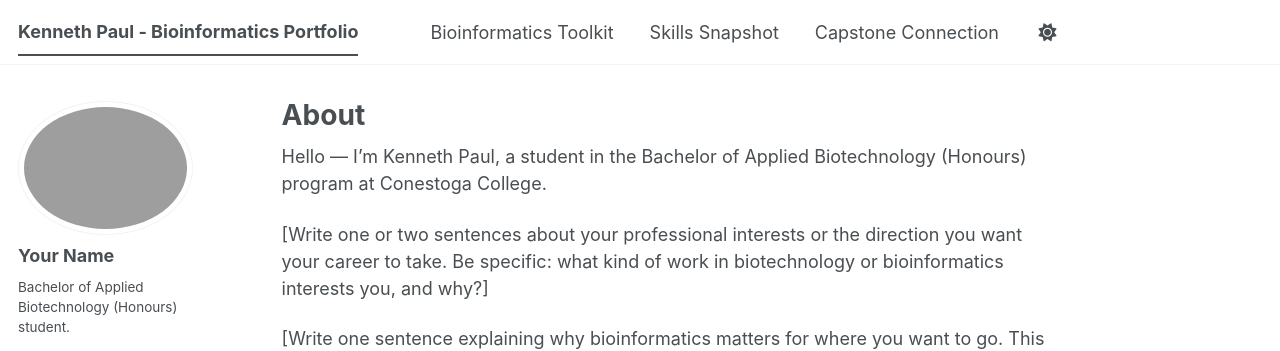
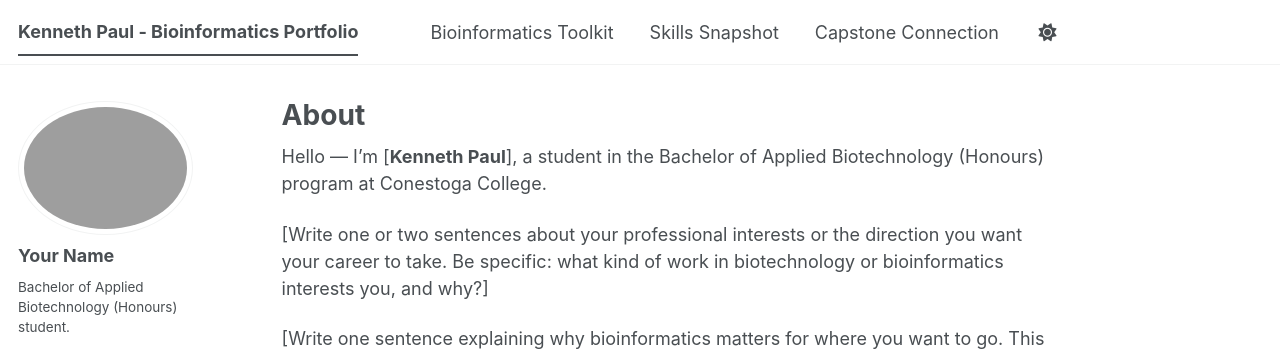
Before and after one commit to kpaul007/biot74000-portfolio, a Jekyll site: the page built from _pages/about.md, in a window 1280 px wide. Shown: the top 351 px of the page. Built offline with Jekyll 4.4.1, drawn with Linux system fonts in a browser that asks for light colours; a script bundle is joined from its source files by our own code; library files that are not in the unit come from our copies.

Commit message:
Name change

```diff
--- a/_pages/about.md
+++ b/_pages/about.md
@@ -29,7 +29,7 @@ redirect_from:
   ============================================================================
 -->
 
-Hello — I'm Kenneth Paul, a student in the Bachelor of Applied Biotechnology
+Hello — I'm [**Kenneth Paul**], a student in the Bachelor of Applied Biotechnology
 (Honours) program at Conestoga College.
 
 [Write one or two sentences about your professional interests or the direction
```
